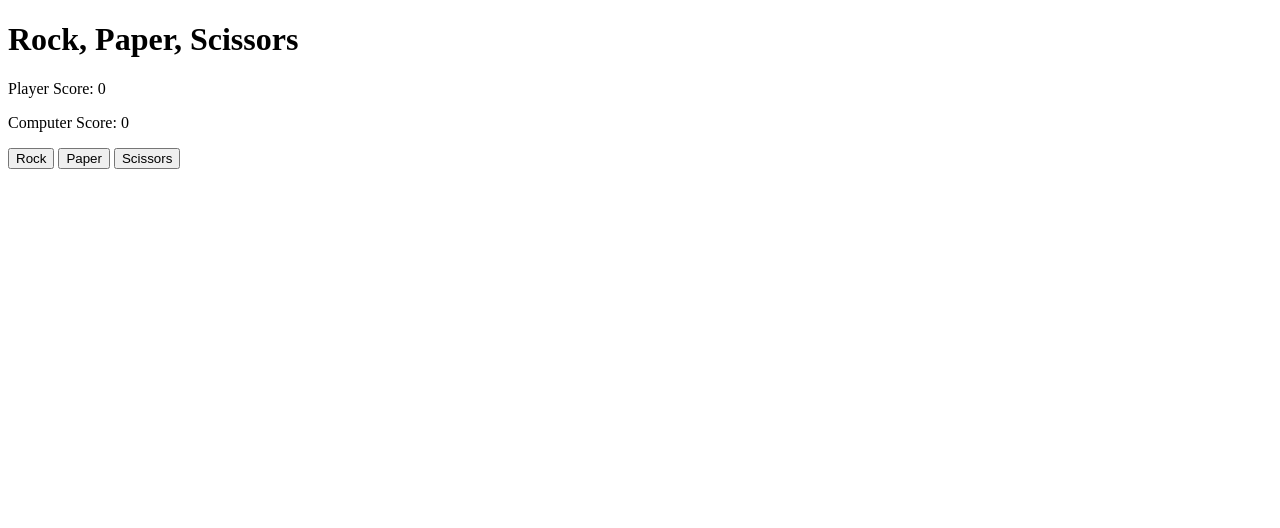
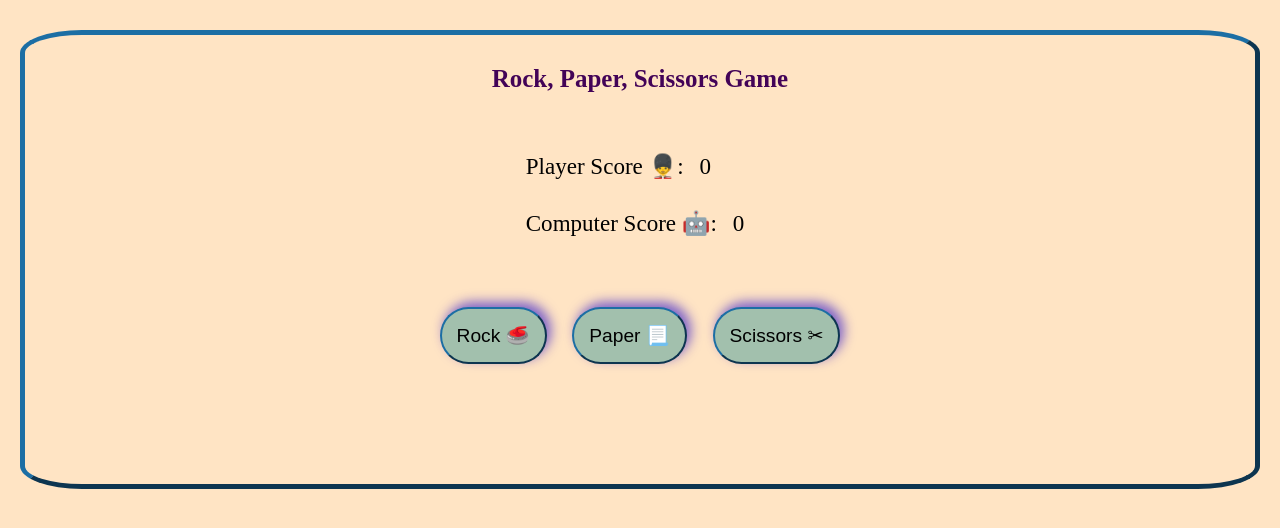
Before and after one commit to acekamaa/Rock_Paper_Scissors, a plain HTML site: page index.html in a window 1280 px wide. Drawn offline with Linux system fonts and the light colour scheme.

Commit message:
Develop UI

```diff
--- a/index.html
+++ b/index.html
@@ -6,17 +6,17 @@
   <link rel="stylesheet" href="style.css">
 </head>
 <body>
-  <h1>Rock, Paper, Scissors</h1>
+  <h1>Rock, Paper, Scissors Game</h1>
 
   <div id="scoreboard">
-    <p>Player Score: <span id="playerScore">0</span></p>
-    <p>Computer Score: <span id="computerScore">0</span></p>
+    <p>Player Score 💂‍♂️: <span id="playerScore">0</span></p>
+    <p>Computer Score 🤖: <span id="computerScore">0</span></p>
   </div>
 
   <div id="buttons">
-    <button class="choice" data-choice="rock">Rock</button>
-    <button class="choice" data-choice="paper">Paper</button>
-    <button class="choice" data-choice="scissors">Scissors</button>
+    <button class="choice" data-choice="rock">Rock 🥌</button>
+    <button class="choice" data-choice="paper">Paper 📃</button>
+    <button class="choice" data-choice="scissors">Scissors ✂</button>
   </div>
 
   <div id="resultDisplay"></div>
--- a/script.js
+++ b/script.js
@@ -10,8 +10,8 @@ const playAgainBtn = document.getElementById("playAgainBtn");
 function playRound(playerSelection) {
   const choices = ['rock', 'paper', 'scissors'];
   const emojis = {
-    rock: "🪨",
-    paper: "📄",
+    rock: "🥌",
+    paper: "📃",
     scissors: "✂️"
   };
 
@@ -49,7 +49,8 @@ function checkWinner() {
         playerScore === 5
           ? "🏆 Congratulations! You won the game!"
           : "💻 The computer wins! Better luck next time.";
-      playAgainBtn.style.display = "inline-block";
+      playAgainBtn.style.display = "flex";
+      playAgainBtn.style.justifyContent = "center";
     }, 1000); // Delay for dramatic effect
   }
 }
--- a/style.css
+++ b/style.css
@@ -7,3 +7,45 @@
     display: none;
     margin-top: 10px;
 }
+
+/* putting it all in a flex container */
+* {
+    background-color: bisque;
+    margin: 10px;
+    padding: 10px 0;
+    font-size: 1.2rem;
+}
+
+body {
+    display: flex;
+    flex-direction: column;
+    flex-wrap: wrap;
+    align-items: center;
+    border: 5px outset #1C6EA4;
+    border-radius: 5%;
+    margin: 10px;
+    padding: auto;
+}
+
+h1 {
+    display: flex;
+    justify-content: center;
+    font-size: 1.3rem;
+    color:rgb(67, 3, 87);
+}
+
+button {
+    padding: 15px;
+    font-size: 1rem;
+    color: black;
+    background-color: rgb(162, 192, 173);
+    border-radius: 30px;
+    border: 2px outset #1C6EA4;
+    box-shadow: 4px -5px 12px 0px rgba(50, 23, 204, 0.64);
+}
+
+#resultDisplay,
+#finalResult {
+    display: flex;
+    justify-content: center;
+}
```
